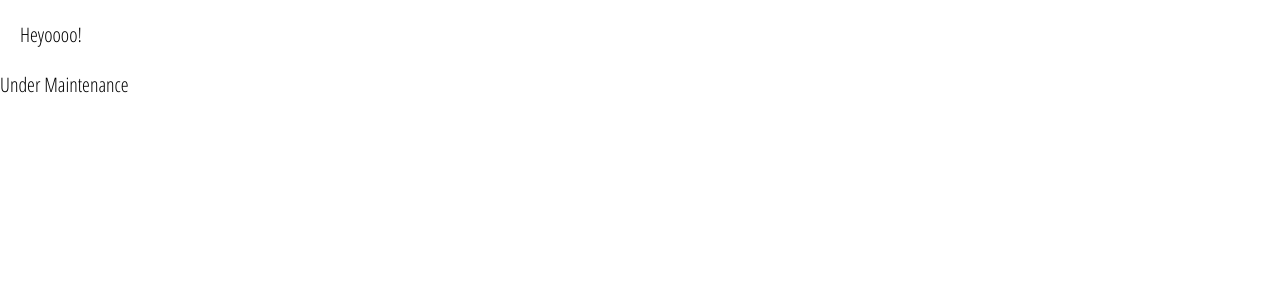
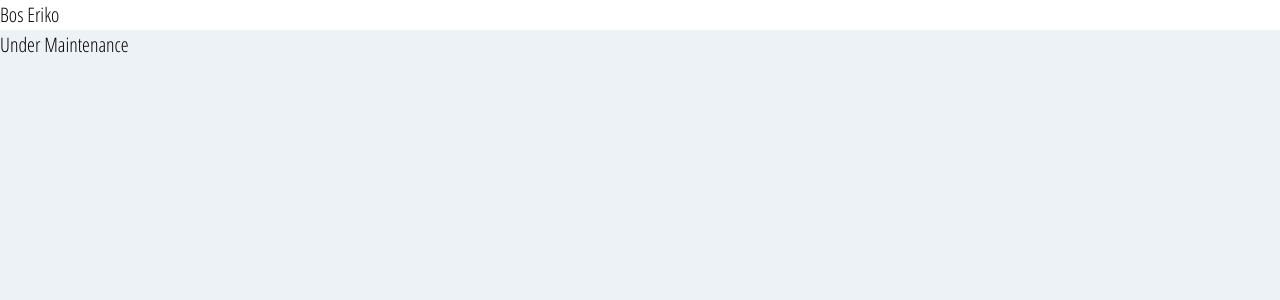
Before and after one commit to BosEriko/boseriko.com, a Nuxt app: page / in a window 1280 px wide. Shown: the top 300 px of the page. Built offline with nearby package versions, Linux system fonts and the light colour scheme.

Commit message:
update header

```diff
--- a/components/Header.vue
+++ b/components/Header.vue
@@ -1,15 +1,11 @@
 <template>
-  <header class="bg-white p-5">
-    <div class="mx-auto container">
-      Heyoooo!
-    </div>
+  <header class="bg-white">
+    <div class="flex items-center mx-auto container">
+      <h1 class="mr-auto">Bos Eriko</h1>
       <button
         @click="toggleMenu"
         :class="
           `
-        fixed
-        top-0
-        right-0
             hamburger
             hamburger--slider
             ${isMenuActive ? 'is-active' : ''}
@@ -21,6 +17,7 @@
           <span class="hamburger-inner"></span>
         </span>
       </button>
+    </div>
   </header>
 </template>
 
@@ -45,6 +42,6 @@ button:focus {
   outline: none;
 }
 .hamburger {
-  transform: scale(0.75, 0.75);
+  transform: scale(0.5, 0.5);
 }
 </style>
--- a/layouts/default.vue
+++ b/layouts/default.vue
@@ -1,5 +1,5 @@
 <template>
-  <div class="text-xl subpixel-antialiased">
+  <div class="min-h-screen bg-gray-200 text-xl subpixel-antialiased">
     <nuxt />
   </div>
 </template>
```
Lines whose indentation alone changed are shown as unchanged.
